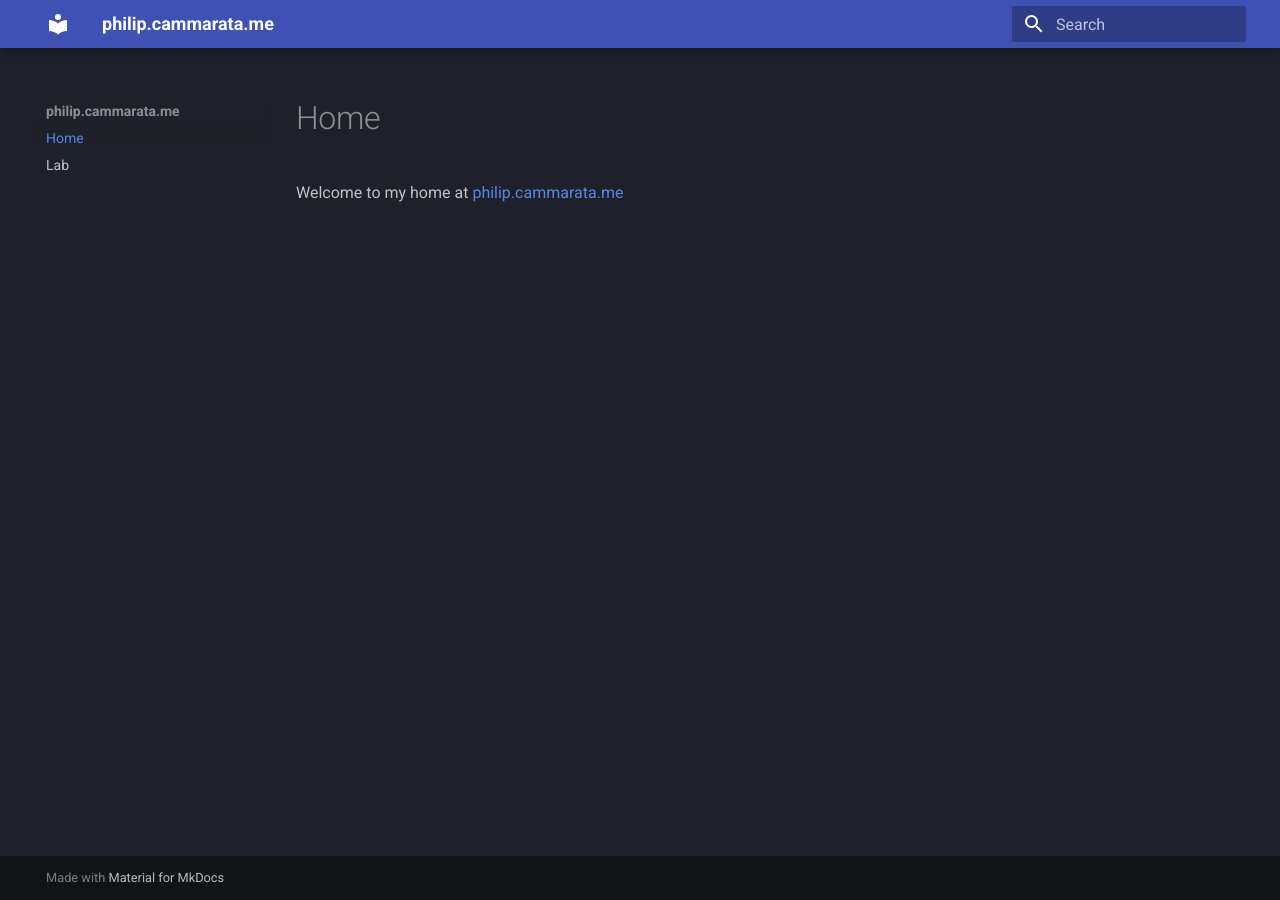
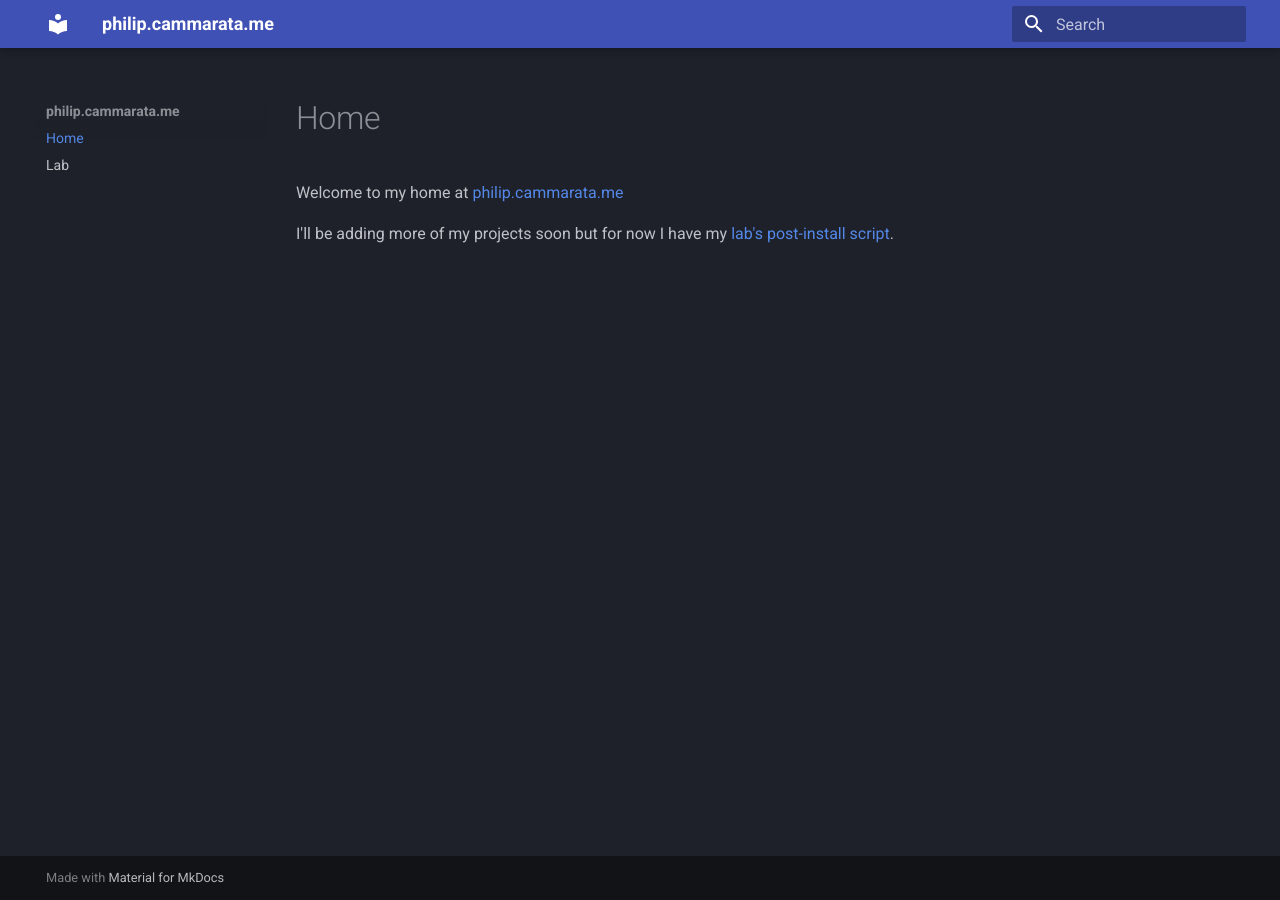
Before and after one commit to PhilipCammarata/philip.cammarata.me, an MkDocs documentation site: the page built from docs/index.md, in a window 1280 px wide. Built offline with MkDocs 1.6.1 and Material for MkDocs 9.7.7, drawn with Linux system fonts in a browser that asks for light colours.

Commit message:
Link to my post-install script.

```diff
--- a/docs/index.md
+++ b/docs/index.md
@@ -1,3 +1,5 @@
 # Home
 
 Welcome to my home at [philip.cammarata.me](https://philip.cammarata.me)
+
+I'll be adding more of my projects soon but for now I have my [lab's post-install script](lab.md).
```
